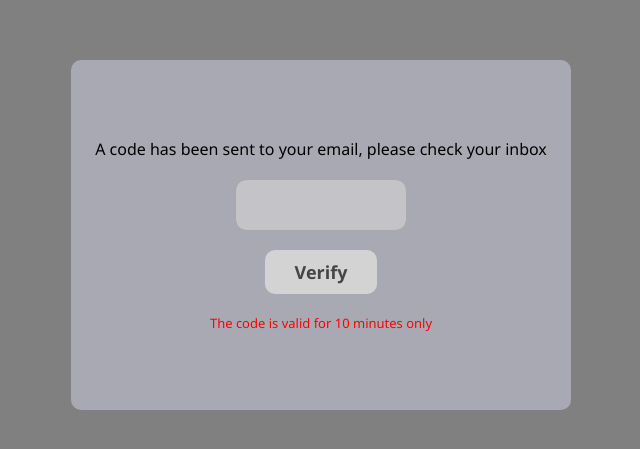
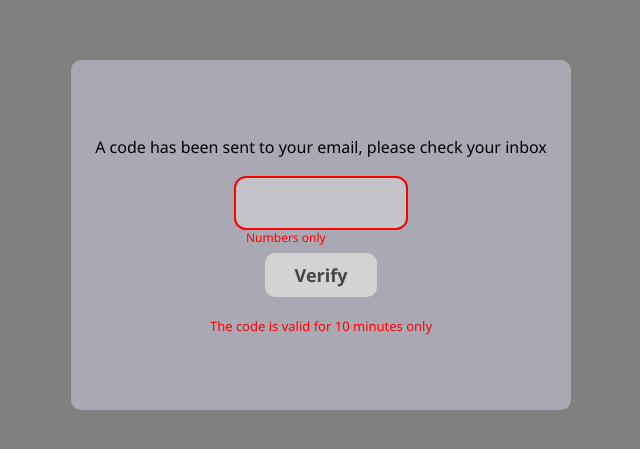
Before and after one commit to Uchenna99/Form, a React (Vite) app: page /otp/verify in a window 1280 px wide. Shown: the part 165-614 px from the top of the page, without its empty margins (319-959 px from the left). Built offline with nearby package versions, Linux system fonts and the light colour scheme.

Commit message:
otp implementation

```diff
--- a/src/App.css
+++ b/src/App.css
@@ -371,6 +371,26 @@ button#find-user-btn{
     gap: 20px;
 }
 
+.verify-input-wrap{
+    width: fit-content;
+    height: fit-content;
+    /* background-color: bisque; */
+    margin-bottom: 5px;
+    position: relative;
+}
+
+.verify-input-wrap > p{
+    position: absolute;
+    bottom: -18px;
+    left: 10px;
+    font-size: 12px;
+    color: red;
+}
+
+input.input-error{
+    outline: 2px solid red;
+}
+
 
 
 
--- a/src/Components/VerifyOtp.tsx
+++ b/src/Components/VerifyOtp.tsx
@@ -1,5 +1,33 @@
+import { useState } from "react"
+import useGlobalState from "../State";
+import { Navigate } from "react-router-dom";
 
 const VerifyOtp = () => {
+    const {otp, setOtp} = useGlobalState();
+    const [otpInput, setOtpInput] = useState<string | null>(null);
+    const [inpError, setinpError] = useState(false);
+
+    // const isChars = otpInput?.split("").filter((char) =>
+    //     char.match(/[A-Za-z]/)).length === otpInput?.length;
+    // if(!isChars){
+    //     setinpError(true);
+    // }else{setinpError(false)}
+
+
+    const handleVerify = async (input: string|undefined, otp: number|null)=>{
+        if (otp && input){
+            if(otp.toString() === otpInput){
+                alert('Verification successful');
+                setOtp(0);
+                <Navigate to={'/'}/>
+            }else{
+                alert('Incorrect code')
+            }
+        }else{
+            // alert('Input a valid code')
+        }
+    }
+
   return (
     <>
         <div className="verify-background">
@@ -7,10 +35,14 @@ const VerifyOtp = () => {
                 <p>
                     A code has been sent to your email, please check your inbox
                 </p>
+                <div className="verify-input-wrap">
+                    <input className="input-error" type="text" style={{width:'170px'}} onChange={(e)=>{
+                        setOtpInput(e.target.value);
+                    }} />
+                    {!inpError && <p>Numbers only</p>}
+                </div>
 
-                <input type="text" style={{width:'170px'}} />
-
-                <button>Verify</button>
+                <button onClick={handleVerify}>Verify</button>
 
                 <p style={{color:'red', fontSize:'13px'}}
                 >The code is valid for 10 minutes only</p>
--- a/src/Components/signUp.tsx
+++ b/src/Components/signUp.tsx
@@ -1,10 +1,13 @@
 import axios from 'axios';
 import { useState } from 'react'
 import { FormData } from './FormObject';
-import { base_users_url } from '../URL';
+import { base_users_url, create_user_url } from '../URL';
 import { Link, Navigate } from 'react-router-dom';
+import useGlobalState from '../State';
 
 const SignUp = () => {
+    const {setOtp} = useGlobalState();
+
     const baseForm: FormData = {firstName:'', lastName:'', email:'', password:''}
 
     const [forminfo, setForminfo] = useState<FormData>(baseForm);
@@ -12,9 +15,10 @@ const SignUp = () => {
 
     const handleSubmit = async () => {
         try {
-          await axios.post(base_users_url, forminfo)
+          await axios.post(create_user_url, forminfo)
           .then(res => {
             console.log(res.data);
+            setOtp(res.data.otp);
             setForminfo(baseForm);
           })
           .then(()=>{alert('Account created successfully')})
--- a/src/State.ts
+++ b/src/State.ts
@@ -12,6 +12,8 @@ interface StateProps{
     setDecodedToken: (decodedToken: DecodedUser)=>void;
     loggedIn: boolean;
     seloggedIn: (loggedIn: boolean)=>void;
+    otp: number | null;
+    setOtp: (otp: number)=>void;
 }
 
 const useGlobalState = create<StateProps>((set)=>({
@@ -24,7 +26,9 @@ const useGlobalState = create<StateProps>((set)=>({
     decodedToken: null,
     setDecodedToken: (decodedToken: DecodedUser)=> set({decodedToken}),
     loggedIn: false,
-    seloggedIn: (loggedIn: boolean)=> set({loggedIn})
+    seloggedIn: (loggedIn: boolean)=> set({loggedIn}),
+    otp: null,
+    setOtp: (otp: number)=>set({otp})
 }));
 
 
--- a/src/URL.ts
+++ b/src/URL.ts
@@ -2,3 +2,5 @@
 export const base_users_url = 'http://localhost:3010/api/v1/users';
 
 export const login_url = 'http://localhost:3010/api/v1/login';
+
+export const create_user_url = 'http://localhost:3010/api/v1/login/create'
```
